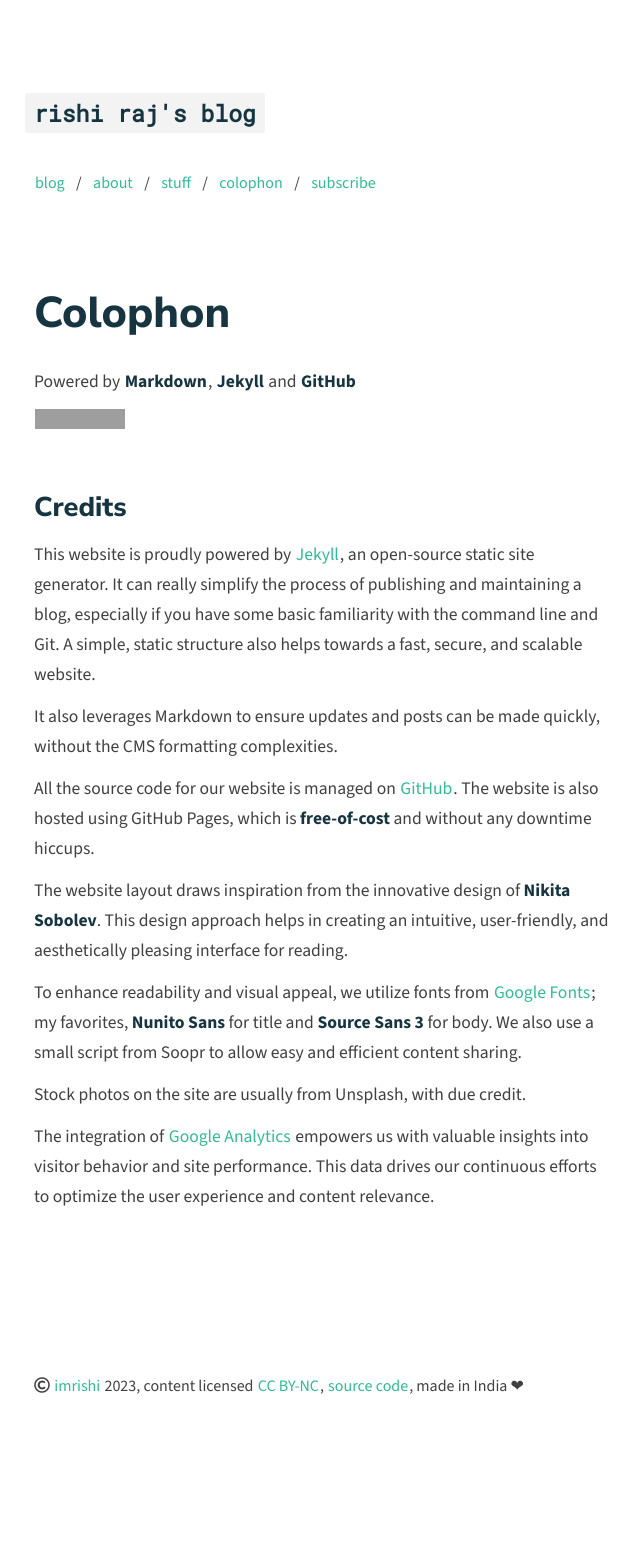
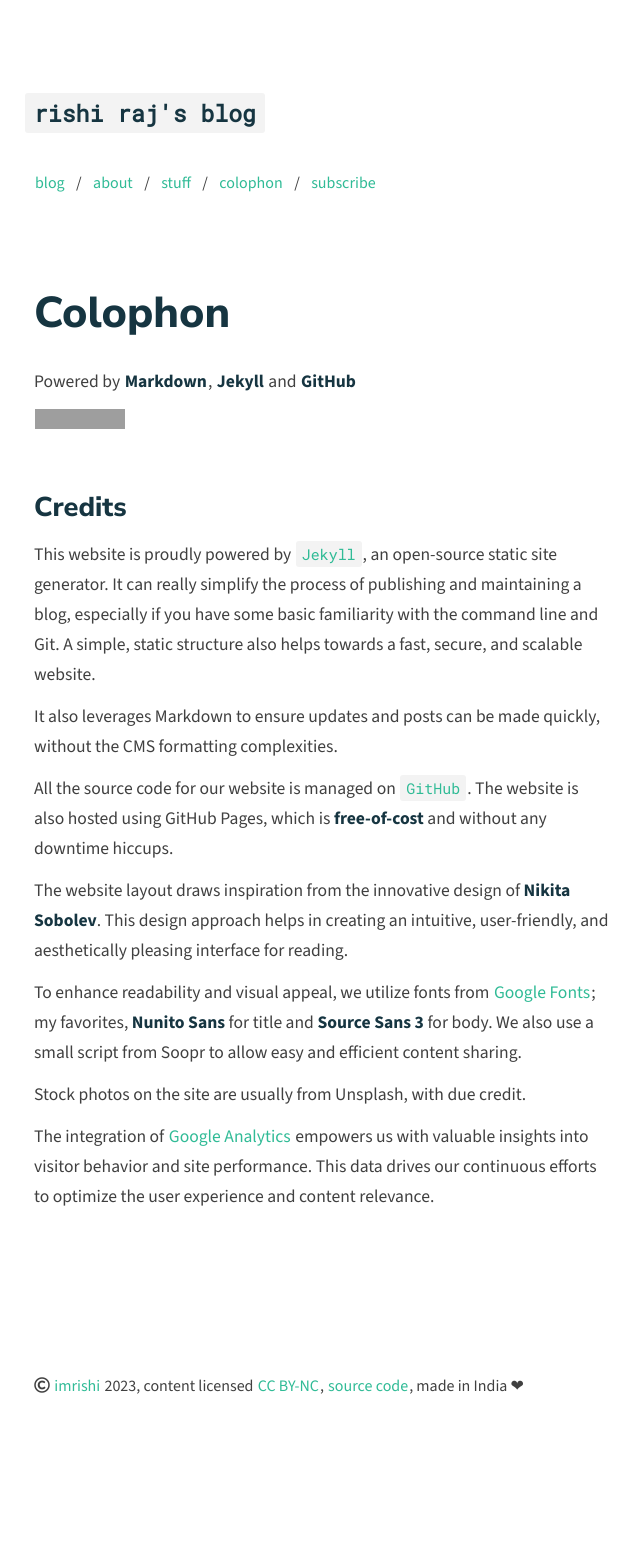
Before and after one commit to talkxo/rishiraj-blog-machine, a Jekyll site: the page built from _pages/colophon.md, in a window 1280 px wide. Shown: the whole page, without its empty margins (318-958 px from the left). Built offline with Jekyll 4.4.1, drawn with Linux system fonts in a browser that asks for light colours; nearby versions of some CDN libraries; grey boxes are pictures that could not be loaded.

Commit message:
// Minor update

```diff
--- a/_pages/colophon.md
+++ b/_pages/colophon.md
@@ -16,11 +16,11 @@
 
 ## Credits
 
-This website is proudly powered by [Jekyll](https://jekyllrb.com/), an open-source static site generator.  It can really simplify the process of publishing and maintaining a blog, especially if you have some basic familiarity with the command line and Git. A simple, static structure also helps towards a fast, secure, and scalable website.
+This website is proudly powered by [`Jekyll`](https://jekyllrb.com/), an open-source static site generator.  It can really simplify the process of publishing and maintaining a blog, especially if you have some basic familiarity with the command line and Git. A simple, static structure also helps towards a fast, secure, and scalable website.
 
 It also leverages Markdown to ensure updates and posts can be made quickly, without the CMS formatting complexities.
 
-All the source code for our website is managed on [GitHub](https://pages.github.com/). The website is also hosted using GitHub Pages, which is **free-of-cost** and without any downtime hiccups.
+All the source code for our website is managed on [`GitHub`](https://pages.github.com/). The website is also hosted using GitHub Pages, which is **free-of-cost** and without any downtime hiccups.
 
 The website layout draws inspiration from the innovative design of **Nikita Sobolev**. This design approach helps in creating an intuitive, user-friendly, and aesthetically pleasing interface for reading.
 
```
Also changed, not shown: _pages/stuff.md (+2 -2 lines), 6 other files.
